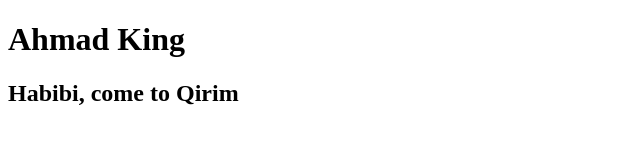
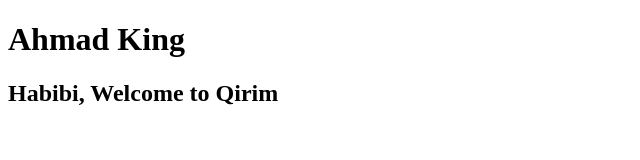
Before and after one commit to as7webking/project, a plain HTML site: page index.html in a window 1280 px wide. Shown: the whole page, without its empty margins (0-640 px from the left). Drawn offline with Linux system fonts and the light colour scheme.

Commit message:
index.html mod

```diff
--- a/index.html
+++ b/index.html
@@ -8,6 +8,6 @@
 </head>
 <body>
     <h1>Ahmad King</h1>
-    <h2>Habibi, come to Qirim</h2>
+    <h2>Habibi, Welcome to Qirim</h2>
 </body>
 </html>
```
